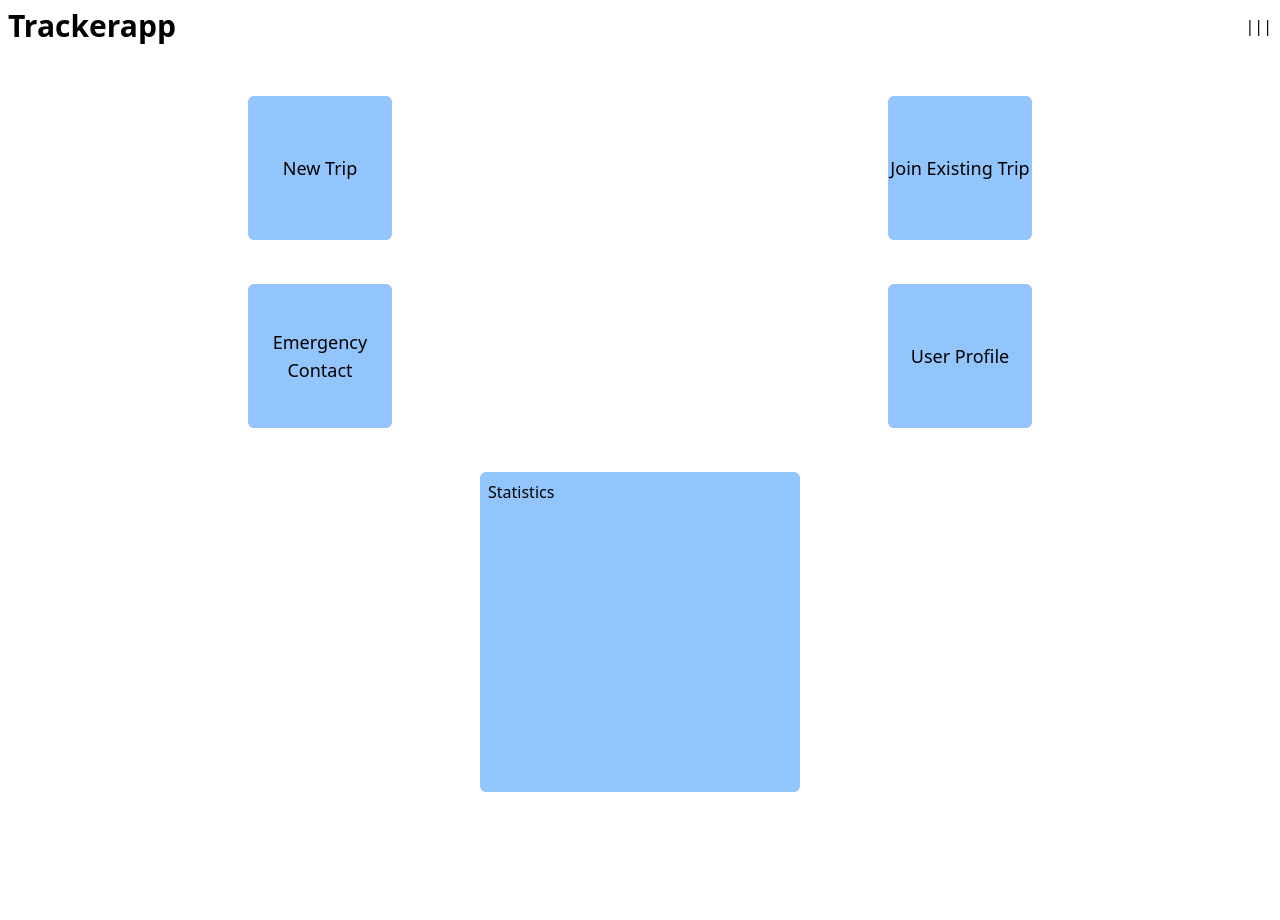
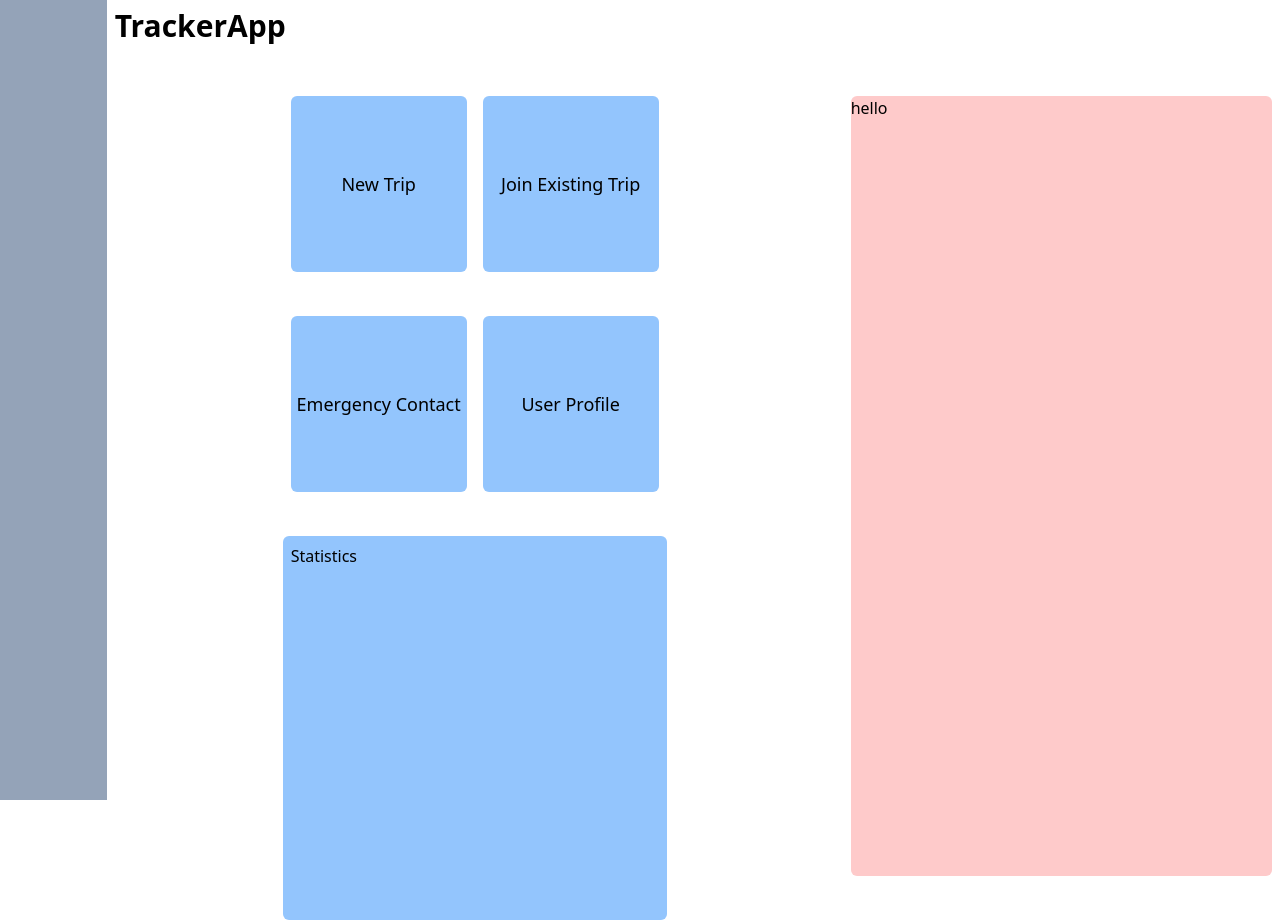
Before and after one commit to sethkabir/Tracker.io, a React (Create React App) app in the folder src/frontend/: page / in a window 1280 px wide. Before the commit the page ends 800 px from the top, so only its background shows below. Built offline with nearby package versions, Linux system fonts and the light colour scheme; the HTML template or start-up script is replaced by a standard one.

Commit message:
Add home page

```diff
--- a/src/frontend/src/Components/Home.js
+++ b/src/frontend/src/Components/Home.js
@@ -1,21 +1,72 @@
+// The main navabr/heading
+function Navbar() {
+  return (
+    <div className="flex place-content-between m-2 ">
+      <div className="font-bold text-3xl">TrackerApp</div>
+      <button className="sm:hidden">|||</button>
+    </div>
+  );
+}
+
+//The Sidedrawer visible in laptop/desktop mode
+function SideDrawer() {
+  return (
+    <div className="hidden sm:block sm:bg-slate-400 h-screen col-span-1"></div>
+  );
+}
+
+
+function Buttons() {
+  return (
+    <div className="flex flex-col max-w-md sm:mx-44">
+      <div className="flex place-content-around mt-11">
+        <button className="bg-blue-300 hover:bg-blue-500 hover:text-white h-36 w-36 rounded-md text-lg sm:h-44 sm:w-44">
+          New Trip
+        </button>
+        <button className="bg-blue-300 hover:bg-blue-500 hover:text-white h-36 w-36 rounded-md text-lg sm:h-44 sm:w-44">
+          Join Existing Trip
+        </button>
+      </div>
+
+      <div className="flex place-content-around mt-11">
+        <button className="bg-blue-300 hover:bg-blue-500 hover:text-white h-36 w-36 rounded-md text-lg sm:h-44 sm:w-44">
+          Emergency Contact
+        </button>
+        <button className="bg-blue-300 hover:bg-blue-500 hover:text-white h-36 w-36 rounded-md text-lg sm:h-44 sm:w-44">
+          User Profile
+        </button>
+      </div>
+      <div className="flex place-content-around mt-11">
+        <div className="bg-blue-300  rounded-md h-80 w-80 p-2 sm:h-96 sm:w-96">
+          Statistics
+        </div>
+      </div>
+    </div>
+  );
+}
+
+function Friends() {
+  return (
+    <div className="hidden sm:flex md:bg-red-200 md:w-full md:my-11 md:rounded-md md:mx-2">
+      hello
+    </div>
+  );
+}
+
+//Main export function
 function Home() {
   return (
     <div>
-      <div className="flex place-content-between m-2">
-        <div className="font-bold text-3xl">Trackerapp</div>
-        <button>|||</button>
-      </div>
-      <div className="flex flex-col">
-        <div className="flex place-content-around mt-11">
-          <button className="bg-blue-300 hover:bg-blue-500 hover:text-white h-36 w-36 rounded-md text-lg">New Trip</button>
-          <button className="bg-blue-300 hover:bg-blue-500 hover:text-white h-36 w-36 rounded-md text-lg">Join Existing Trip</button>
-        </div>
-        <div className="flex place-content-around mt-11">
-          <button className="bg-blue-300 hover:bg-blue-500 hover:text-white h-36 w-36 rounded-md text-lg">Emergency Contact</button>
-          <button className="bg-blue-300 hover:bg-blue-500 hover:text-white h-36 w-36 rounded-md text-lg">User Profile</button>
-        </div>
-        <div className="flex place-content-around mt-11">
-            <div className="bg-blue-300 w-80 rounded-md h-80 p-2">Statistics</div>
+      <div className="grid grid-cols-12">
+        <SideDrawer />
+        <div className="col-span-12 sm:col-span-11 h-screen">
+          <Navbar />
+          <div className="block">
+            <div className="flex flex-col sm:flex-row">
+              <Buttons />
+              <Friends />
+            </div>
+          </div>
         </div>
       </div>
     </div>
--- a/src/frontend/src/Components/Register.js
+++ b/src/frontend/src/Components/Register.js
@@ -99,8 +99,8 @@ function Register() {
   return (
     <div className="flex flex-col lg:flex-row sm:place-content-evenly">
       <Image />
-      <SignUp />
-      {/* <Login /> */}
+      {/* <SignUp /> */}
+      <Login />
     </div>
   );
 }
```
